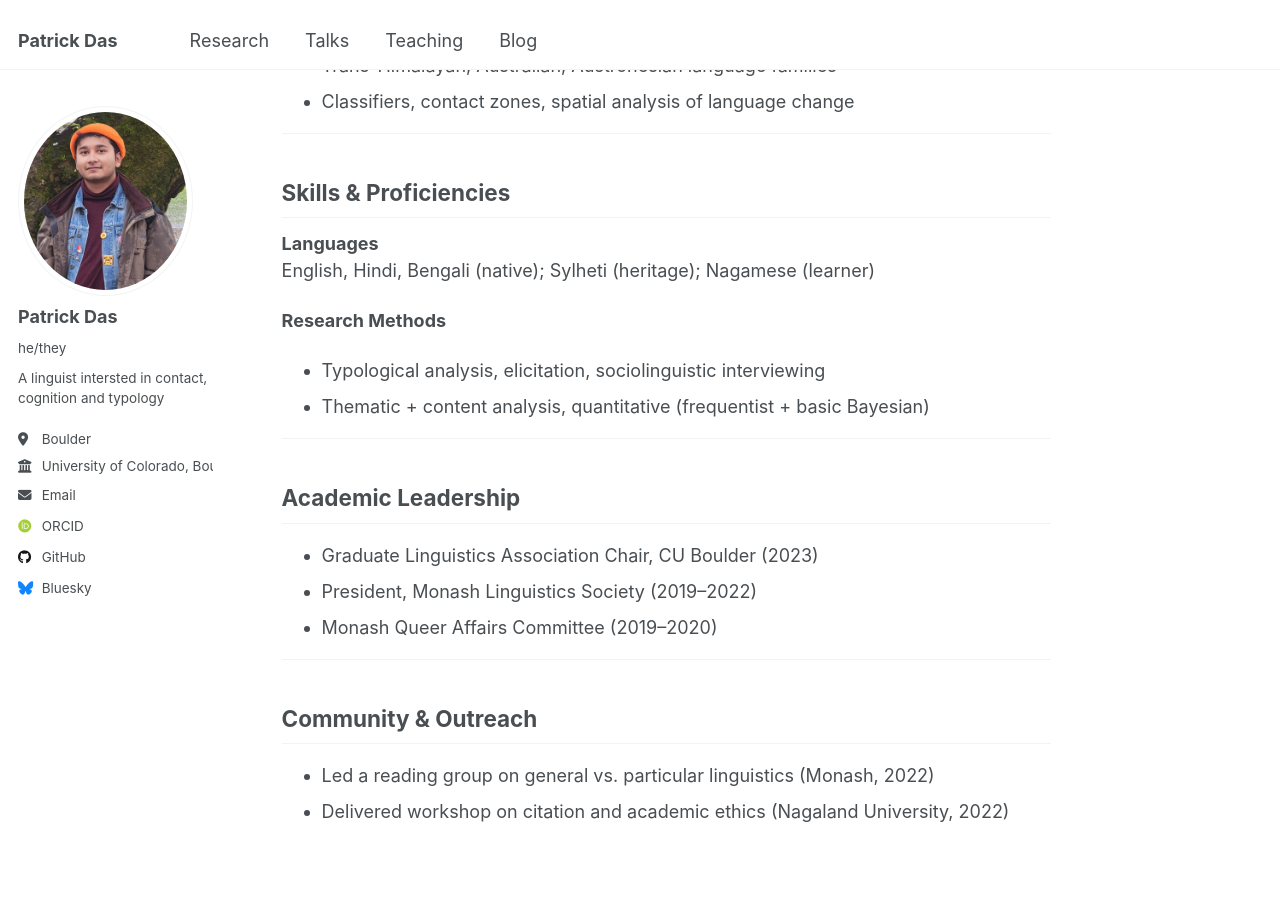
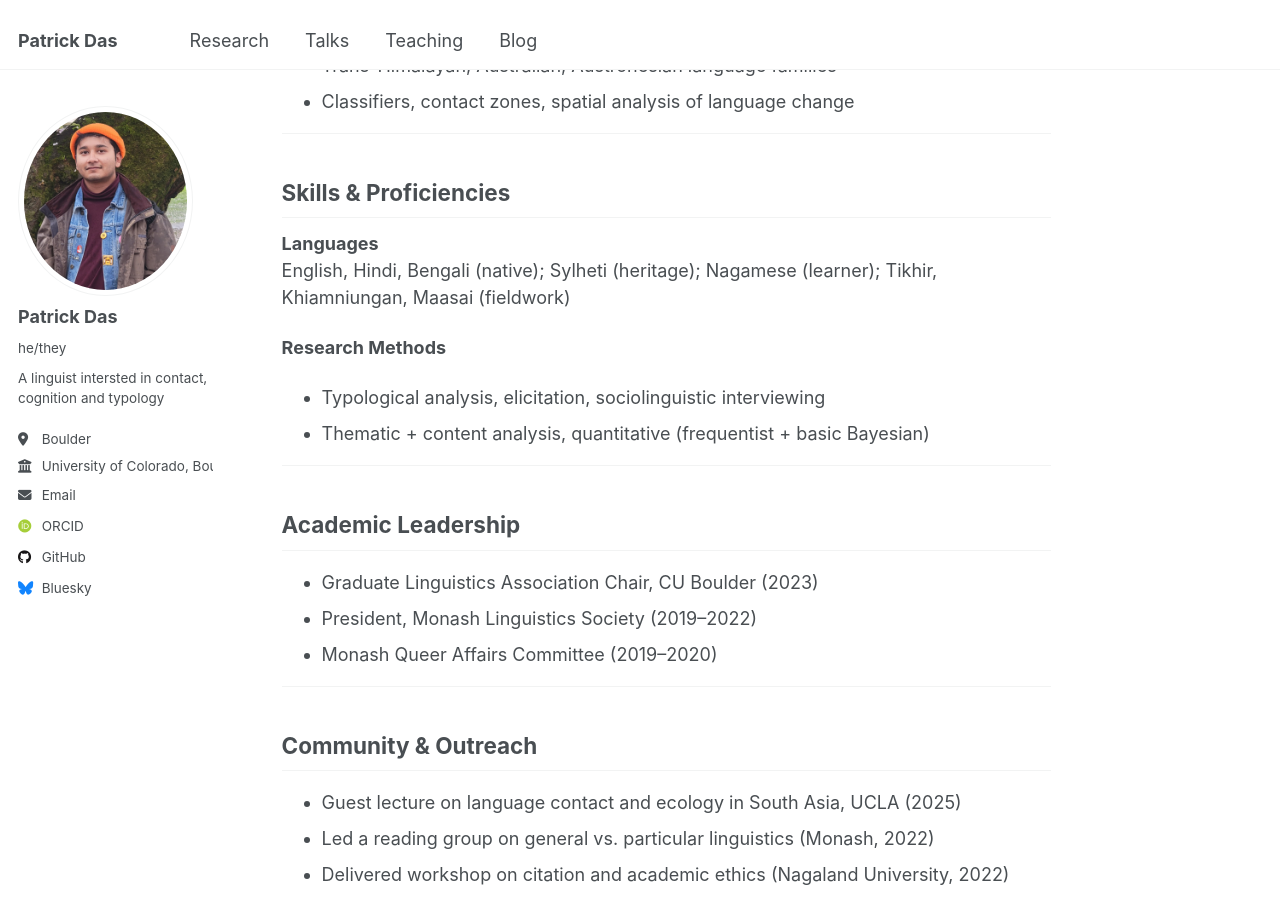
Before and after one commit to patrickdas/patrickdas.github.io, a Jekyll site: the page built from _pages/cv.md, in a window 1280 px wide and 900 px high, scrolled down 2207 px. Built offline with Jekyll 4.4.1, drawn with Linux system fonts in a browser that asks for light colours; some web fonts are replaced.

Commit message:
Update cv.md

```diff
--- a/_pages/cv.md
+++ b/_pages/cv.md
@@ -80,7 +80,7 @@ University of Colorado Boulder, LING 1020 & LING 2000 (2022–2024)
 ## Skills & Proficiencies
 
 **Languages**
-English, Hindi, Bengali (native); Sylheti (heritage); Nagamese (learner)
+English, Hindi, Bengali (native); Sylheti (heritage); Nagamese (learner); Tikhir, Khiamniungan, Maasai (fieldwork)
 
 **Research Methods**
 - Typological analysis, elicitation, sociolinguistic interviewing
@@ -98,5 +98,6 @@ English, Hindi, Bengali (native); Sylheti (heritage); Nagamese (learner)
 
 ## Community & Outreach
 
+- Guest lecture on language contact and ecology in South Asia, UCLA (2025)
 - Led a reading group on general vs. particular linguistics (Monash, 2022)
 - Delivered workshop on citation and academic ethics (Nagaland University, 2022)
```
